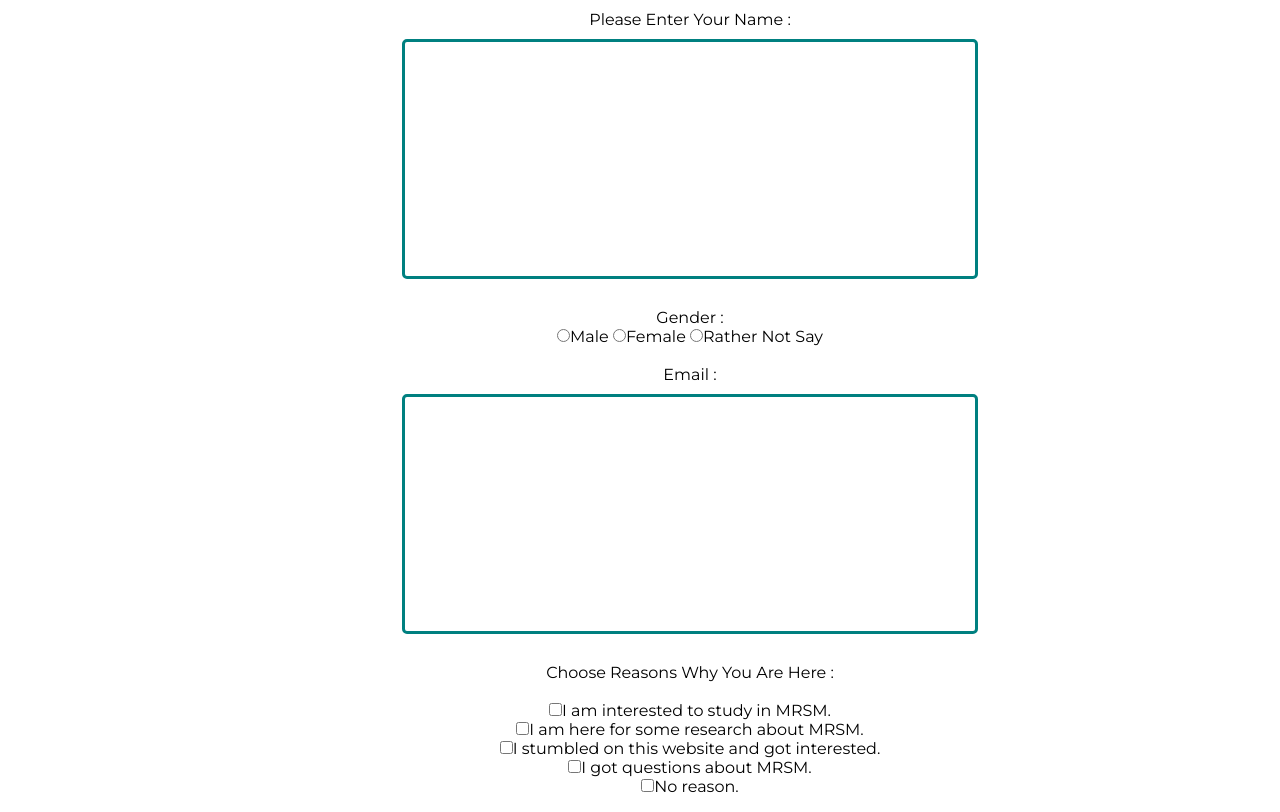
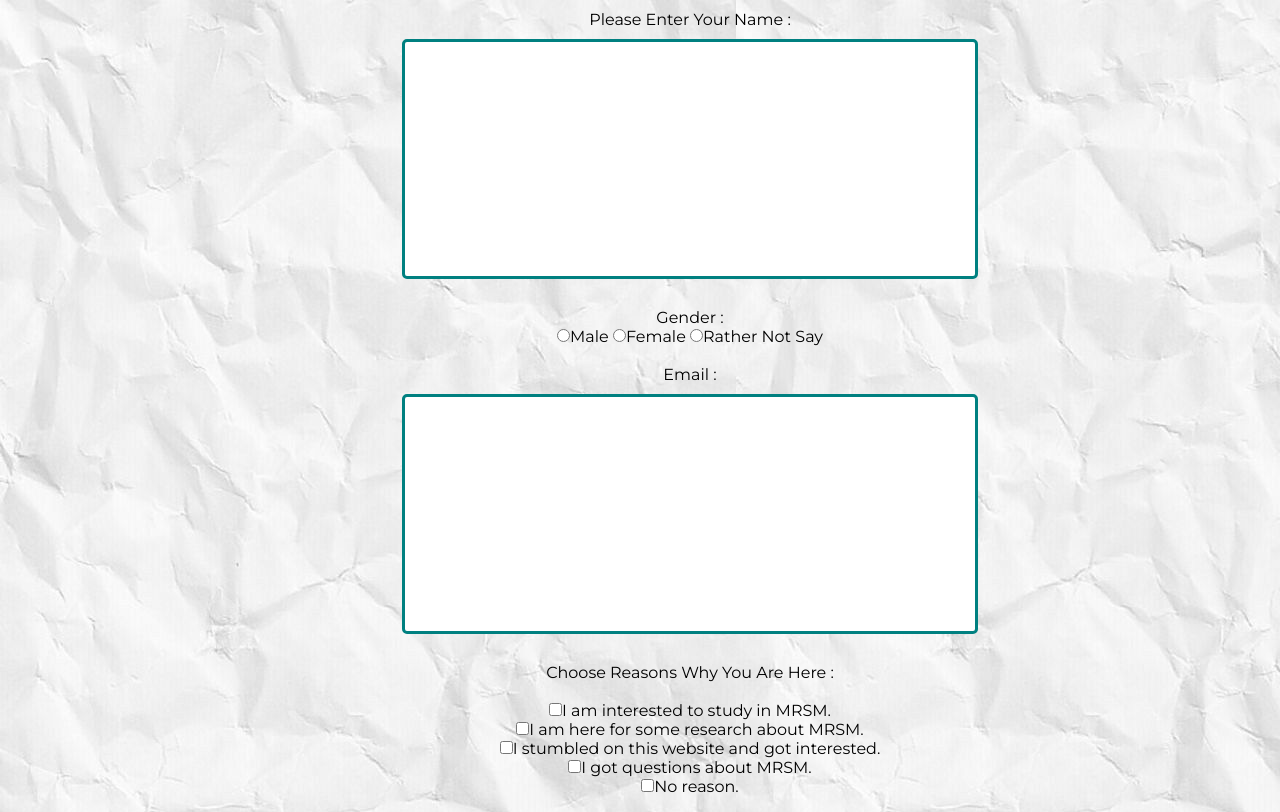
Before and after one commit to melissoi/melissa, a plain HTML site: page form.html in a window 1280 px wide. Shown: the top 812 px of the page. Drawn offline with Linux system fonts and the light colour scheme.

Commit message:
Update form.html

```diff
--- a/form.html
+++ b/form.html
@@ -7,7 +7,7 @@
         <link rel="preconnect" href="https://fonts.gstatic.com">
         <link href="https://fonts.googleapis.com/css2?family=Montserrat&display=swap" rel="stylesheet">
     </head>
-    <body style= "background-image: url(images/background.jpg);">
+    <body style= "background-image: url(background.jpg);">
         <form name="comment" method="post" action="https://formsubmit.co/feenalyssa@gmail.com">
             Please Enter Your Name : <br>
             <input type="text" name="myName"> <br>
```
